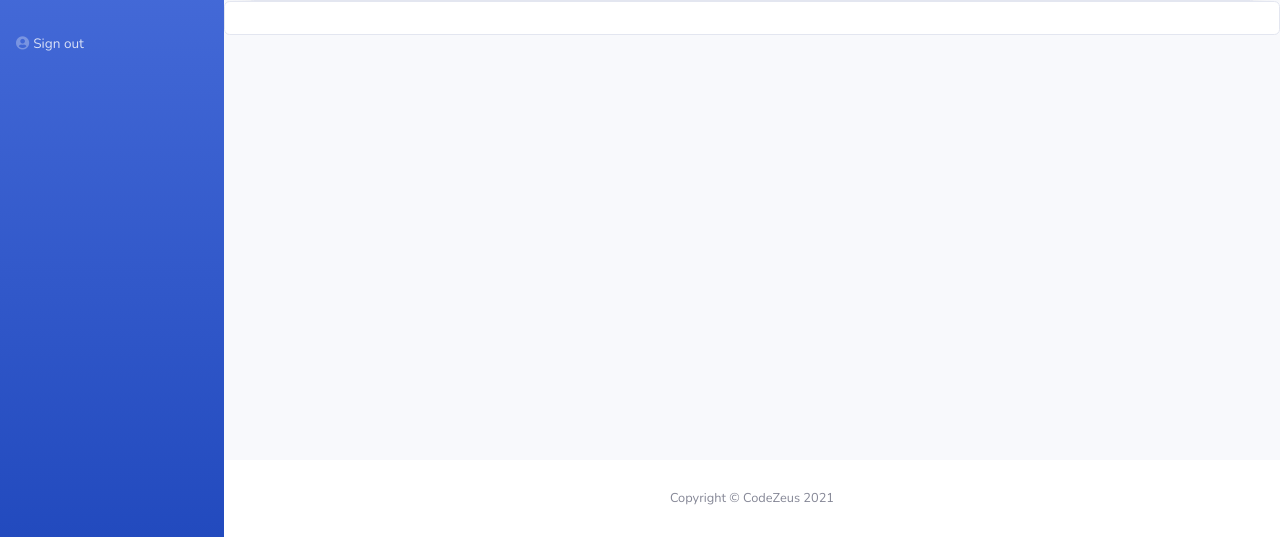
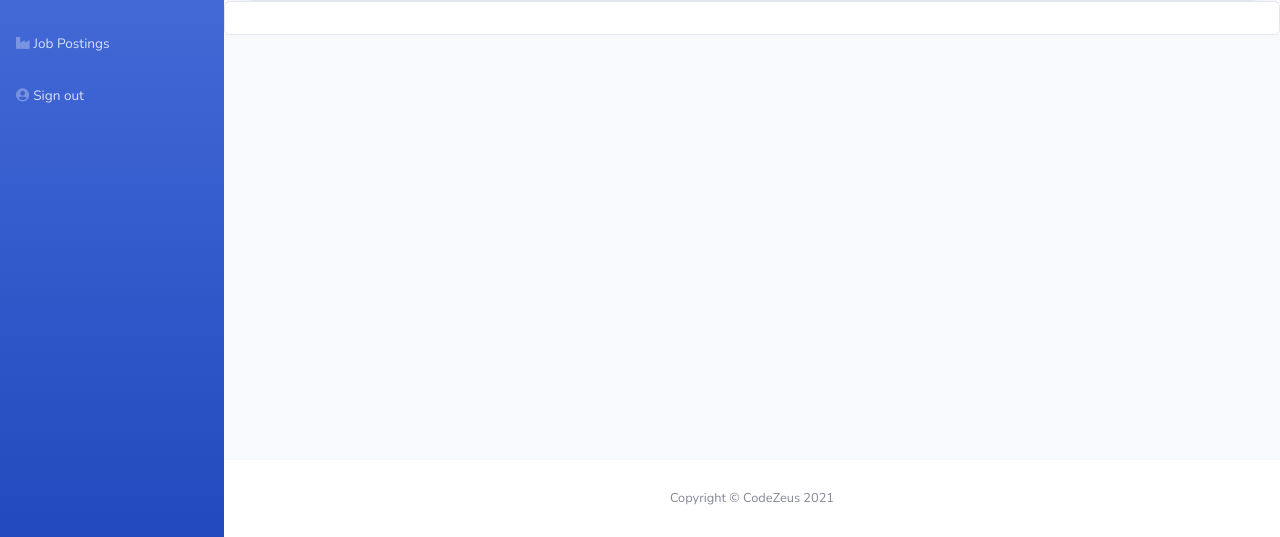
Before and after one commit to j-tesla/opigs, a Django app: page /companies/ in a window 1280 px wide. Shown: the part 263-800 px from the top of the page. Run offline with Django 3.2, Linux system fonts and the light colour scheme; the visitor is signed in with stand-in values (Sample User, id 1); some libraries are stand-ins or nearby versions.

Commit message:
Added companies to navbar

```diff
--- a/templates/base.html
+++ b/templates/base.html
@@ -35,6 +35,8 @@
           </li>
           <li class="nav-item"><a class="nav-link" href="{% url 'jobs' %}"><i
               class="far fa-list-alt fas fa-be"></i><span>Job Postings</span></a></li>
+          <li class="nav-item"><a class="nav-link" href="{% url 'companies' %}"><i
+              class="far fa-industry fas fa-be"></i><span>Job Postings</span></a></li>
 
         {% endif %}
         {% if not user.is_active %}
```
